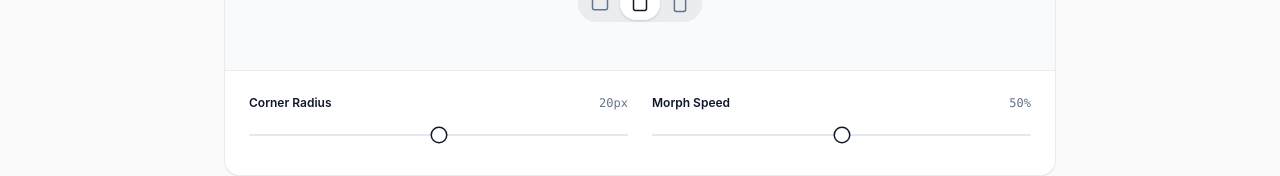
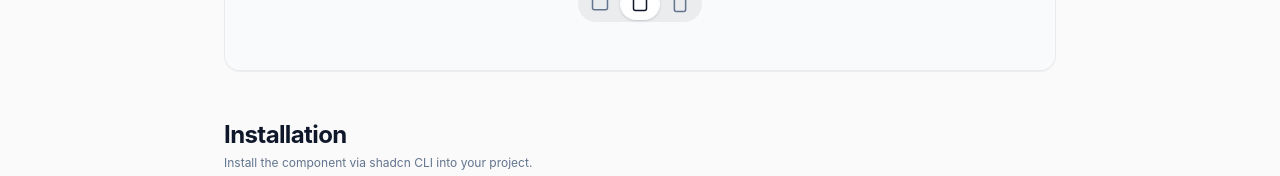
Before and after one commit to ThaminduDasanayake/chromaline, a Next.js app: page /components/aspect-ratio in a window 1280 px wide. Shown: the part 653-829 px from the top of the page. Built offline with nearby package versions, Linux system fonts and the light colour scheme.

Commit message:
refactor: remove unused interactive controls from aspect ratio preview page

```diff
--- a/app/components/aspect-ratio/page.tsx
+++ b/app/components/aspect-ratio/page.tsx
@@ -1,6 +1,6 @@
 "use client";
 
-import React, { useState } from "react";
+import React from "react";
 import { Aspect } from "@/components/ui/aspect-ratio";
 import {
   DocsLayout,
@@ -106,55 +106,15 @@ const PROPS_DATA: PropItem[] = [
 ];
 
 export default function AspectRatioPage() {
-  const [corner, setCorner] = useState(20);
-  const [morph, setMorph] = useState(50);
-
   return (
     <DocsLayout
       title="Aspect Ratio"
       description="Equal-area crop switcher where landscape, square, and portrait formats occupy the same surface area inside a fixed 276-square stage."
     >
       {/* 1. Preview */}
-      <ComponentPreview
-        canvasClassName="min-h-[380px] p-8"
-        controls={
-          <div className="grid grid-cols-1 gap-6 sm:grid-cols-2">
-            {/* Corner Radius Slider */}
-            <div>
-              <div className="flex items-center justify-between">
-                <label className="text-xs font-semibold text-slate-900">Corner Radius</label>
-                <span className="font-mono text-xs text-slate-500">{corner}px</span>
-              </div>
-              <input
-                type="range"
-                min="0"
-                max="40"
-                value={corner}
-                onChange={(e) => setCorner(Number(e.target.value))}
-                className="isocraft-slider mt-3.5"
-              />
-            </div>
-
-            {/* Morph Speed Slider */}
-            <div>
-              <div className="flex items-center justify-between">
-                <label className="text-xs font-semibold text-slate-900">Morph Speed</label>
-                <span className="font-mono text-xs text-slate-500">{morph}%</span>
-              </div>
-              <input
-                type="range"
-                min="0"
-                max="100"
-                value={morph}
-                onChange={(e) => setMorph(Number(e.target.value))}
-                className="isocraft-slider mt-3.5"
-              />
-            </div>
-          </div>
-        }
-      >
+      <ComponentPreview canvasClassName="min-h-[380px] p-8">
         <div className="py-4">
-          <Aspect corner={corner} morph={morph} />
+          <Aspect corner={20} morph={50} />
         </div>
       </ComponentPreview>
 
```
